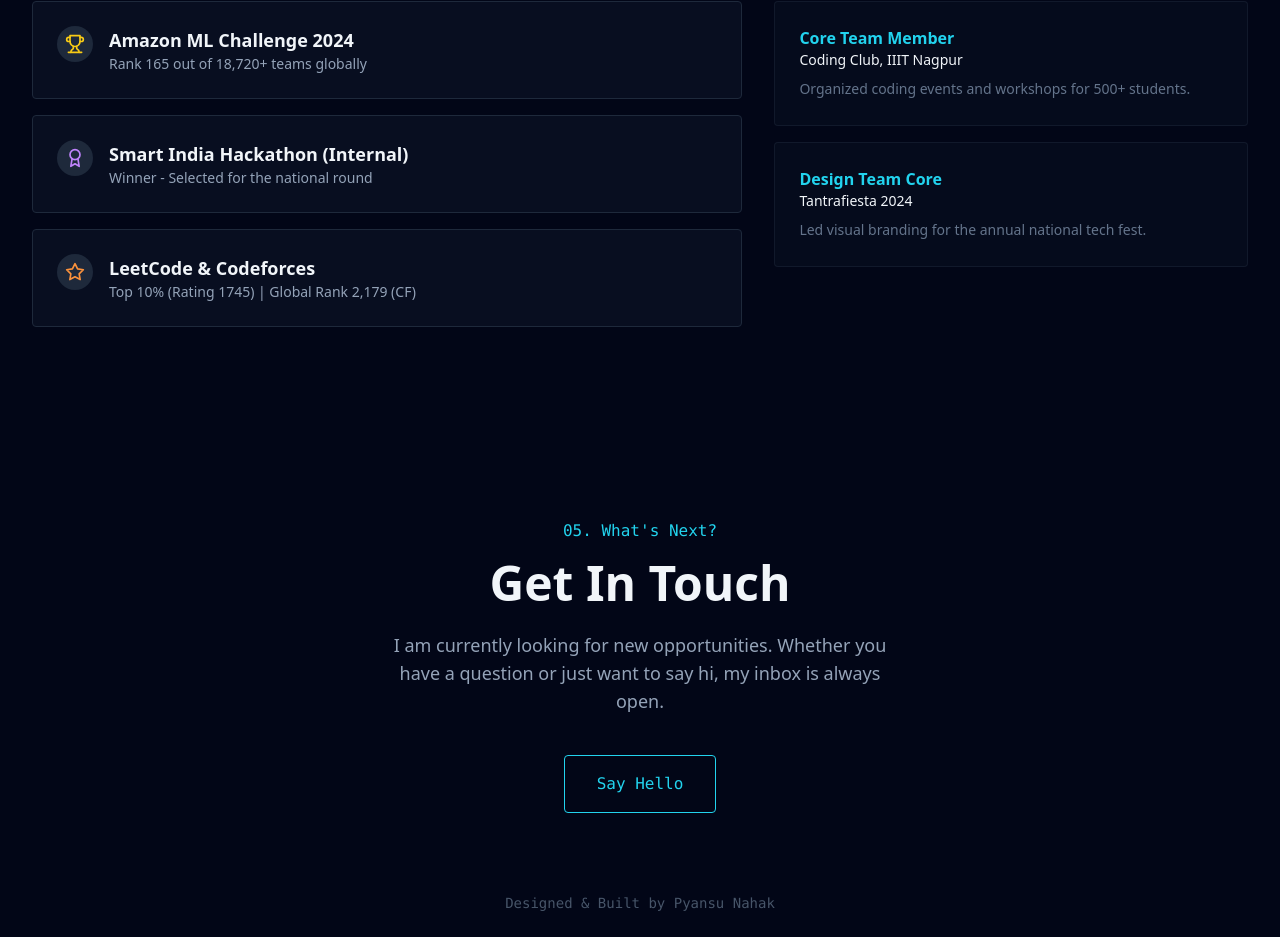
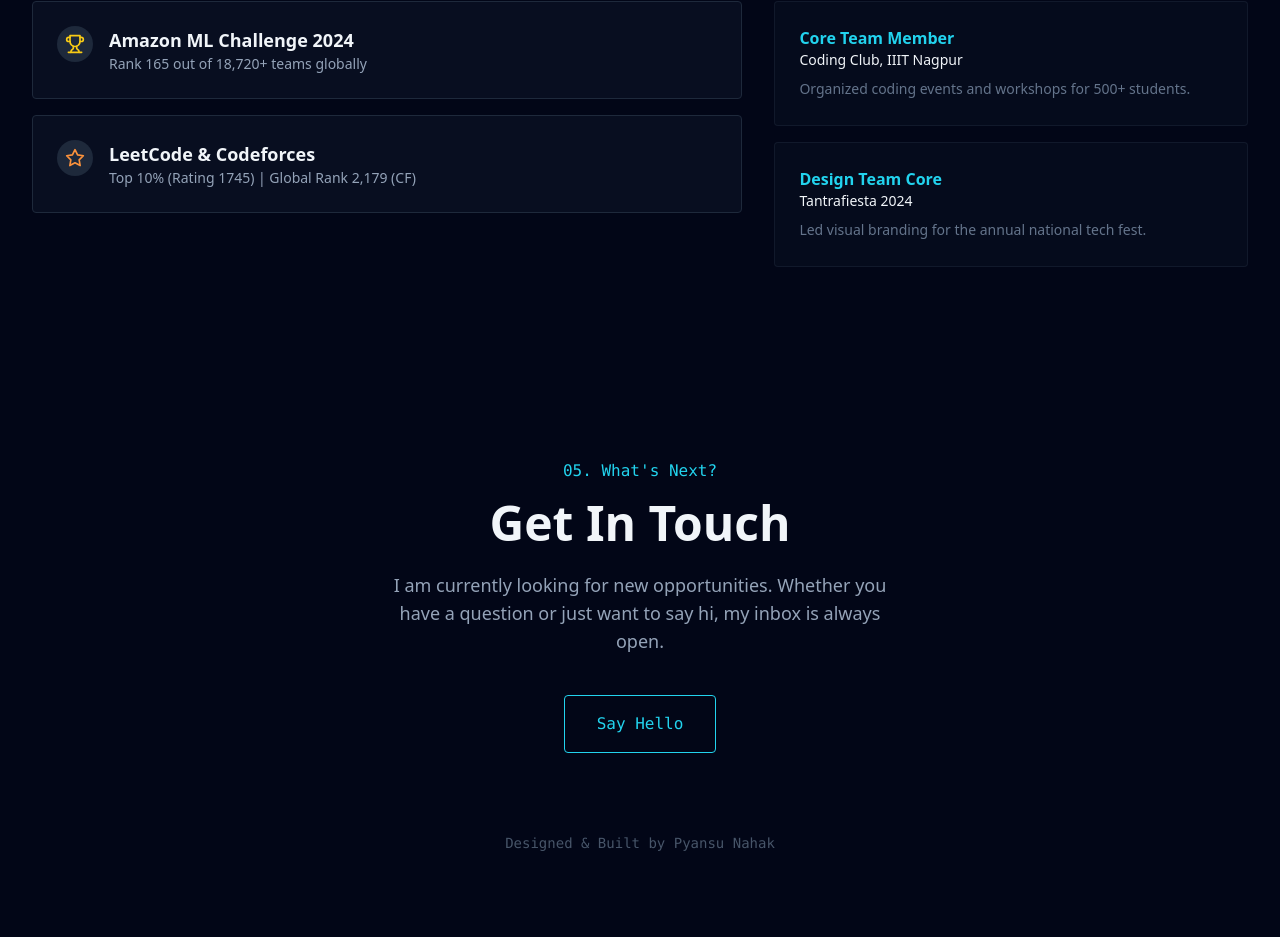
Before and after one commit to pyansu07/portfolio_v2, a React (Vite) app: page / in a window 1280 px wide. Shown: the part 3228-4165 px from the top of the page. Built offline with nearby package versions, Linux system fonts and the light colour scheme.

Commit message:
Remove Smart India Hackathon achievement
Removed an achievement entry for Smart India Hackathon.

```diff
--- a/src/components/Achievements.tsx
+++ b/src/components/Achievements.tsx
@@ -7,12 +7,6 @@ const technical = [
     desc: "Rank 165 out of 18,720+ teams globally",
     icon: Trophy,
     color: "text-yellow-400"
-  },
-  {
-    title: "Smart India Hackathon (Internal)",
-    desc: "Winner - Selected for the national round",
-    icon: Award,
-    color: "text-purple-400"
   },
   {
     title: "LeetCode & Codeforces",
```
